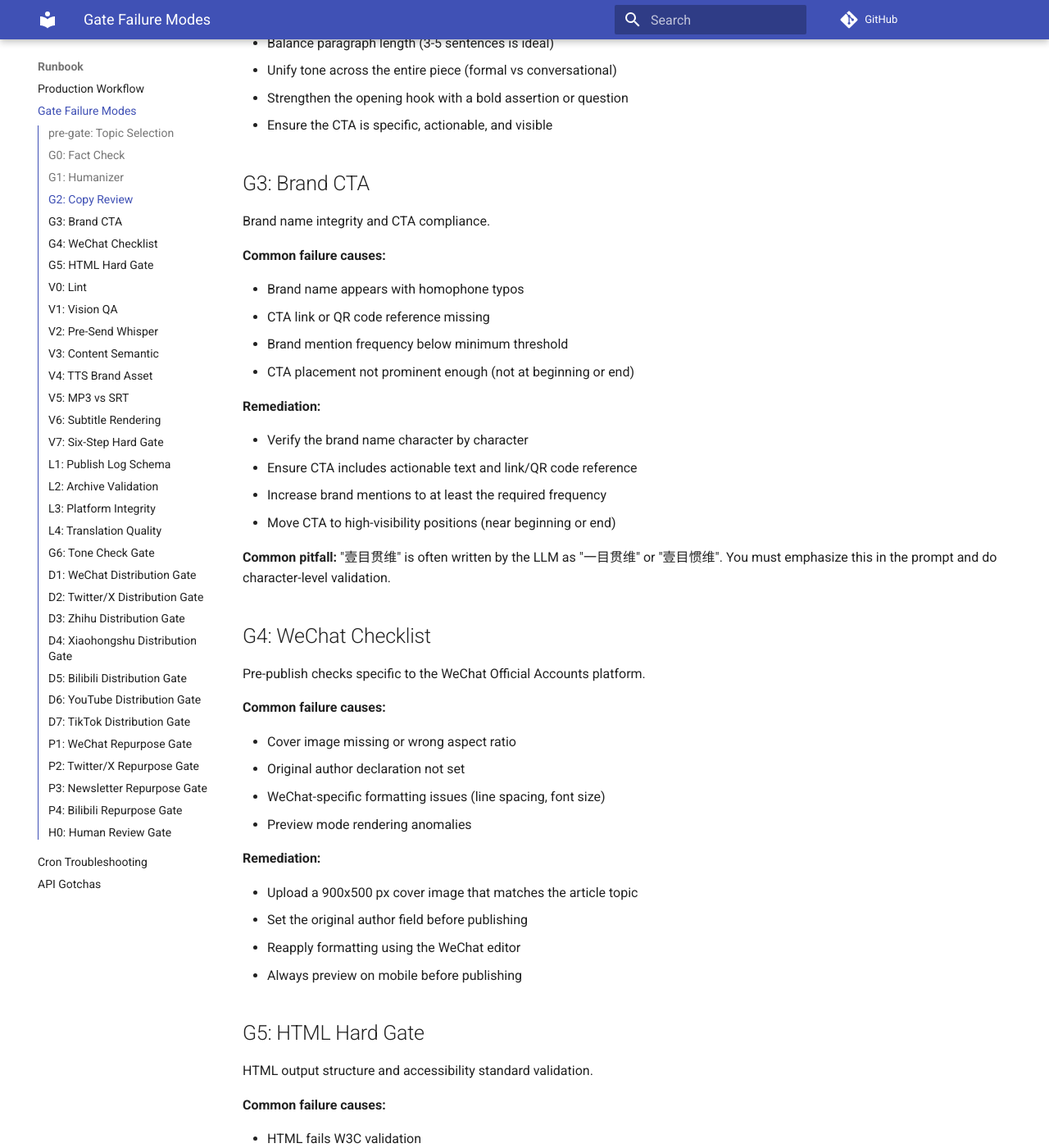
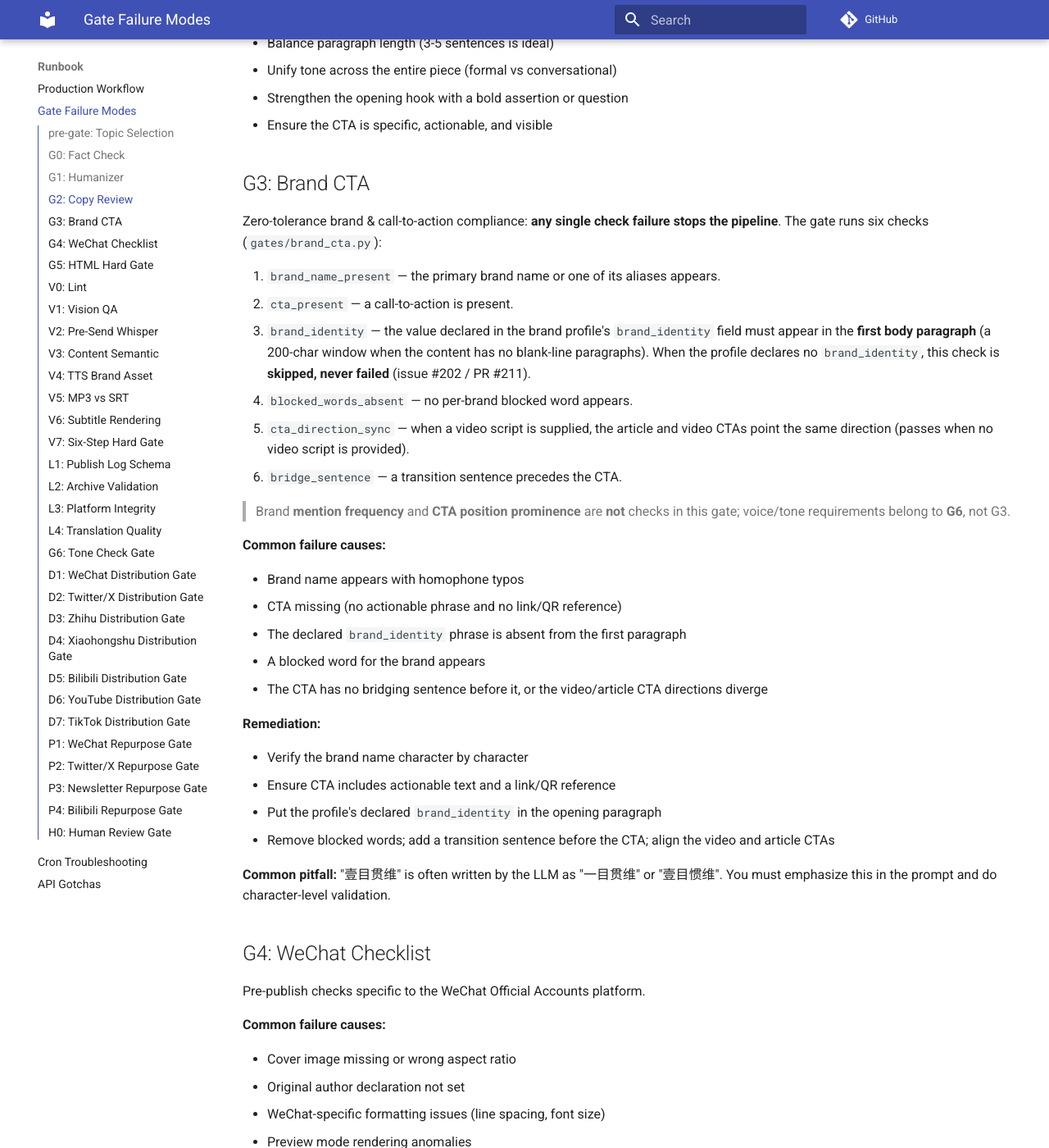
Before and after one commit to 1StepMore/AutoMedia, an MkDocs documentation site: the page built from docs/dev/gate-failure-modes.md, in a window 1280 px wide and 1400 px high, scrolled down 2716 px. Shown: the whole window at 82% size. Built offline with MkDocs 1.6.1 and Material for MkDocs 9.7.7, drawn with Linux system fonts in a browser that asks for light colours; comment, search, counter and statistics services are not loaded.

Commit message:
docs: 对齐漂移计数与门描述（2026-10-18 漂移审计） (#231)
* docs: align drifted counts and gate descriptions with code (2026-10-18 drift audit)

Signed-off-by: Hermes Agent <hermes-agent@nousresearch.com>

* docs: 去掉 AGENTS.md 第 8 行 find 的行内代码标记（doc-consistency 门禁）

Signed-off-by: Hermes Agent <hermes-agent@nousresearch.com>

---------

Signed-off-by: Hermes Agent <hermes-agent@nousresearch.com>
Co-authored-by: Hermes Agent <hermes-agent@nousresearch.com>

```diff
--- a/docs/dev/gate-failure-modes.md
+++ b/docs/dev/gate-failure-modes.md
@@ -122,21 +122,37 @@ Copy structure and style review, ensuring readability and flow.
 
 ## G3: Brand CTA
 
-Brand name integrity and CTA compliance.
+Zero-tolerance brand & call-to-action compliance: **any single check failure
+stops the pipeline**. The gate runs six checks (`gates/brand_cta.py`):
+
+1. `brand_name_present` — the primary brand name or one of its aliases appears.
+2. `cta_present` — a call-to-action is present.
+3. `brand_identity` — the value declared in the brand profile's `brand_identity`
+   field must appear in the **first body paragraph** (a 200-char window when the
+   content has no blank-line paragraphs). When the profile declares no
+   `brand_identity`, this check is **skipped, never failed** (issue #202 / PR #211).
+4. `blocked_words_absent` — no per-brand blocked word appears.
+5. `cta_direction_sync` — when a video script is supplied, the article and video
+   CTAs point the same direction (passes when no video script is provided).
+6. `bridge_sentence` — a transition sentence precedes the CTA.
+
+> Brand **mention frequency** and **CTA position prominence** are **not** checks
+> in this gate; voice/tone requirements belong to **G6**, not G3.
 
 **Common failure causes:**
 
 - Brand name appears with homophone typos
-- CTA link or QR code reference missing
-- Brand mention frequency below minimum threshold
-- CTA placement not prominent enough (not at beginning or end)
+- CTA missing (no actionable phrase and no link/QR reference)
+- The declared `brand_identity` phrase is absent from the first paragraph
+- A blocked word for the brand appears
+- The CTA has no bridging sentence before it, or the video/article CTA directions diverge
 
 **Remediation:**
 
 - Verify the brand name character by character
-- Ensure CTA includes actionable text and link/QR code reference
-- Increase brand mentions to at least the required frequency
-- Move CTA to high-visibility positions (near beginning or end)
+- Ensure CTA includes actionable text and a link/QR reference
+- Put the profile's declared `brand_identity` in the opening paragraph
+- Remove blocked words; add a transition sentence before the CTA; align the video and article CTAs
 
 **Common pitfall:** "壹目贯维" is often written by the LLM as "一目贯维" or
 "壹目惯维". You must emphasize this in the prompt and do character-level
```
Also changed, not shown: AGENTS.md (+2 -2 lines), docs/dev/plans/NIGHTLY.md (+4 -4 lines), docs/doc-inventory.md (+3 -3 lines), scenarios/README.md (+3 -0 lines), scenarios/STANDARDS.md (+74 -58 lines), 1 other file.
